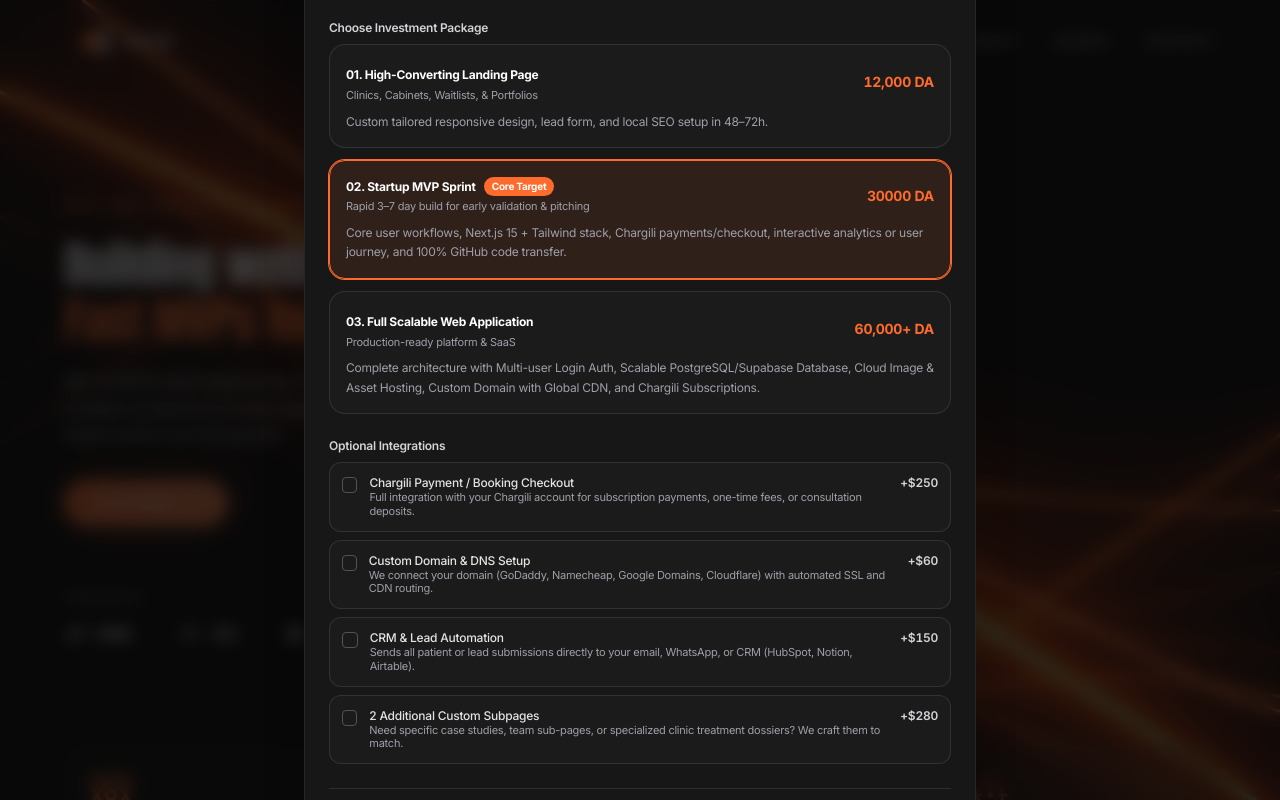
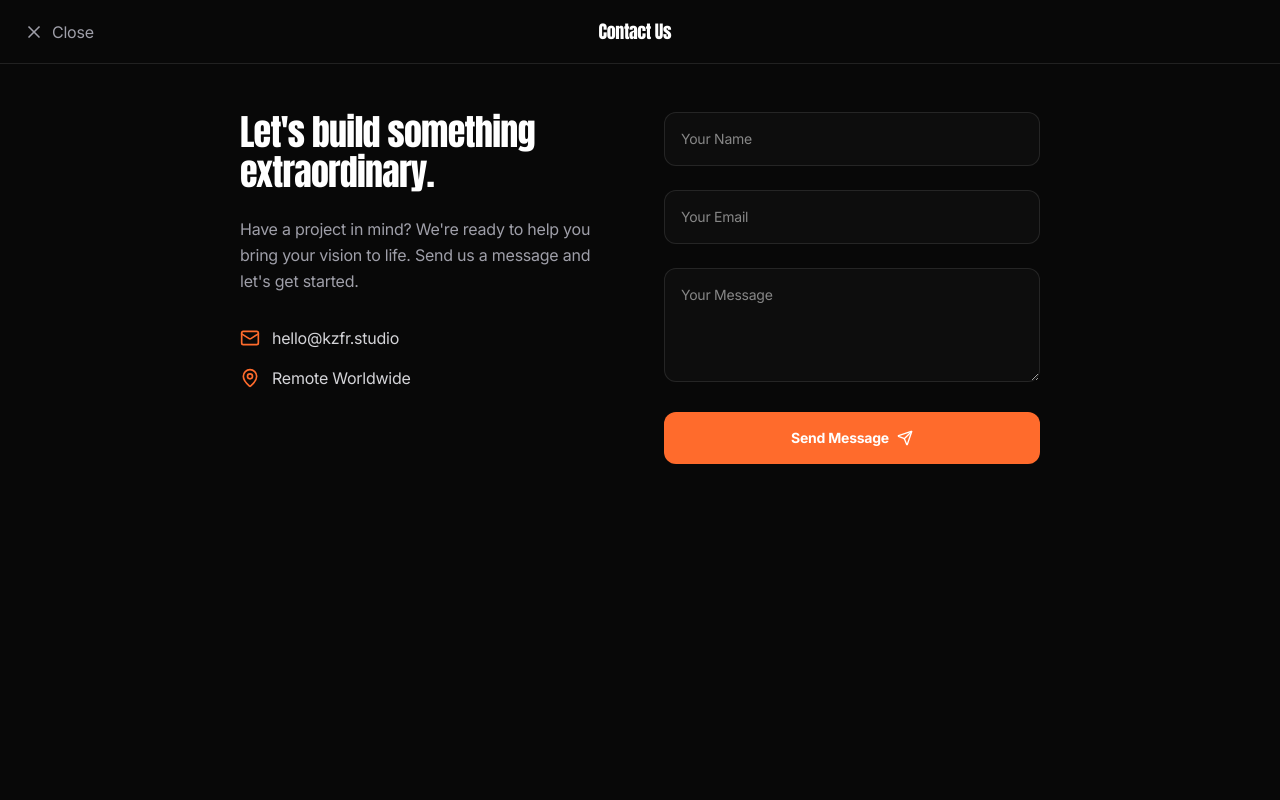
Before and after one commit to ferhatdaoud/atelier, a React (Vite) app: page / in a window 1280 px wide. Both pictures are taken after a click on the button "CONTACT". Shown: the top 800 px of the page. Built offline with nearby package versions, Linux system fonts and the light colour scheme; a web font is replaced by a local one.

Commit message:
contactpage fix

```diff
--- a/src/App.tsx
+++ b/src/App.tsx
@@ -11,6 +11,7 @@ import { CtaBanner } from './components/CtaBanner';
 import { Footer } from './components/Footer';
 import { LiveTemplateModal } from './components/LiveTemplateModal';
 import { OrderTemplateModal } from './components/OrderTemplateModal';
+import { ContactPage } from './components/ContactPage';
 import { TEMPLATES } from './data/templates';
 import { TemplateItem, ClientOrder } from './types';
 
@@ -18,6 +19,7 @@ export default function App() {
   // Modals & configuration
   const [activeDemoTemplate, setActiveDemoTemplate] = useState<TemplateItem | null>(null);
   const [isOrderModalOpen, setIsOrderModalOpen] = useState(false);
+  const [isContactModalOpen, setIsContactModalOpen] = useState(false);
   const [selectedOrderTemplate, setSelectedOrderTemplate] = useState<TemplateItem | null>(null);
   const [selectedPackage, setSelectedPackage] = useState<'landing' | 'mvp' | 'full-app'>('mvp');
   const [isCustomMvpMode, setIsCustomMvpMode] = useState(false);
@@ -25,10 +27,6 @@ export default function App() {
   const [customScopeSummary, setCustomScopeSummary] = useState<string[]>([]);
 
   // Handlers
-  const handleOpenDemo = (template: TemplateItem) => {
-    setActiveDemoTemplate(template);
-  };
-
   const handleOrderTemplate = (template: TemplateItem) => {
     setSelectedOrderTemplate(template);
     if (template.category === 'medical-clinic') {
@@ -54,8 +52,8 @@ export default function App() {
   return (
     <div className="min-h-screen bg-[#080808] text-[#f4f4f5] flex flex-col font-sans selection:bg-[#ff6b2c] selection:text-white">
 
-      {/* 1. Navbar with KZFR Logo & LET'S TALK */}
-      <Navbar onOpenOrderModal={() => handleStartPackageProject('mvp')} />
+      {/* 1. Navbar with KZFR Logo & CONTACT */}
+      <Navbar onOpenOrderModal={() => handleStartPackageProject('mvp')} onOpenContact={() => setIsContactModalOpen(true)} />
 
       {/* Main Content */}
       <main className="flex-1">
@@ -89,7 +87,7 @@ export default function App() {
         {/* 7. Our Impact & Metrics Section with In-Section CTA */}
         <ImpactMetrics onStartProject={() => handleStartPackageProject('mvp')} />
 
-        {/* 8. Pricing Plans (Landing Page $590, MVP $1,850, Full Scalable App $3,600+) */}
+        {/* 8. Pricing Plans (Landing Page 12,000 DA, MVP 30,000 DA, Full Scalable App 60,000+ DA) */}
         <ProcessTimeline onStartProject={handleStartPackageProject} />
 
         {/* 9. Dynamic Questions & Answers (FAQ) */}
@@ -125,6 +123,11 @@ export default function App() {
         onOrderSubmitted={handleOrderSubmitted}
       />
 
+      {/* Contact Page Modal */}
+      {isContactModalOpen && (
+        <ContactPage onClose={() => setIsContactModalOpen(false)} />
+      )}
+
     </div>
   );
 }
--- /dev/null
+++ b/src/components/ContactPage.tsx
@@ -0,0 +1,56 @@
+import React, { useState } from 'react';
+import { Mail, MapPin, Send, X } from 'lucide-react';
+
+interface ContactPageProps {
+  onClose: () => void;
+}
+
+export const ContactPage: React.FC<ContactPageProps> = ({ onClose }) => {
+  const [formData, setFormData] = useState({ name: '', email: '', message: '' });
+
+  const handleSubmit = (e: React.FormEvent) => {
+    e.preventDefault();
+    console.log('Contact form submitted:', formData);
+    alert('Thank you! Your message has been sent.');
+    onClose();
+  };
+
+  return (
+    <div className="fixed inset-0 z-50 bg-[#080808] overflow-y-auto text-white">
+      <header className="flex h-16 items-center justify-between px-6 border-b border-white/10">
+        <button onClick={onClose} className="text-zinc-400 hover:text-white flex items-center gap-2">
+          <X className="w-5 h-5" /> Close
+        </button>
+        <h1 className="font-bold text-lg">Contact Us</h1>
+        <div className="w-20"></div>
+      </header>
+
+      <main className="p-6 md:p-12 max-w-4xl mx-auto grid grid-cols-1 md:grid-cols-2 gap-12">
+        <div>
+          <h2 className="text-4xl font-bold mb-6 font-display">Let's build something extraordinary.</h2>
+          <p className="text-zinc-400 mb-8 leading-relaxed">Have a project in mind? We're ready to help you bring your vision to life. Send us a message and let's get started.</p>
+
+          <div className="space-y-4 text-zinc-300">
+            <div className="flex items-center gap-3">
+              <Mail className="w-5 h-5 text-[#ff6b2c]" />
+              <span>hello@kzfr.studio</span>
+            </div>
+            <div className="flex items-center gap-3">
+              <MapPin className="w-5 h-5 text-[#ff6b2c]" />
+              <span>Remote Worldwide</span>
+            </div>
+          </div>
+        </div>
+
+        <form onSubmit={handleSubmit} className="space-y-6">
+          <input type="text" placeholder="Your Name" required className="w-full bg-[#0d0d0d] border border-white/10 rounded-xl p-4 text-sm focus:border-[#ff6b2c] outline-none" onChange={e => setFormData({...formData, name: e.target.value})} />
+          <input type="email" placeholder="Your Email" required className="w-full bg-[#0d0d0d] border border-white/10 rounded-xl p-4 text-sm focus:border-[#ff6b2c] outline-none" onChange={e => setFormData({...formData, email: e.target.value})} />
+          <textarea placeholder="Your Message" required rows={4} className="w-full bg-[#0d0d0d] border border-white/10 rounded-xl p-4 text-sm focus:border-[#ff6b2c] outline-none" onChange={e => setFormData({...formData, message: e.target.value})} />
+          <button type="submit" className="w-full bg-[#ff6b2c] py-4 rounded-xl font-bold text-sm hover:bg-[#ff824d] transition-all flex items-center justify-center gap-2">
+            Send Message <Send className="w-4 h-4" />
+          </button>
+        </form>
+      </main>
+    </div>
+  );
+};
--- a/src/components/Navbar.tsx
+++ b/src/components/Navbar.tsx
@@ -3,9 +3,10 @@ import { Menu, X } from 'lucide-react';
 
 interface NavbarProps {
   onOpenOrderModal: () => void;
+  onOpenContact: () => void;
 }
 
-export const Navbar: React.FC<NavbarProps> = ({ onOpenOrderModal }) => {
+export const Navbar: React.FC<NavbarProps> = ({ onOpenOrderModal, onOpenContact }) => {
   const [mobileMenuOpen, setMobileMenuOpen] = useState(false);
 
   return (
@@ -39,7 +40,7 @@ export const Navbar: React.FC<NavbarProps> = ({ onOpenOrderModal }) => {
             WORKS
           </a>
           <button
-            onClick={onOpenOrderModal}
+            onClick={onOpenContact}
             className="hover:text-white transition-colors uppercase tracking-[0.14em]"
           >
             CONTACT
@@ -86,7 +87,7 @@ export const Navbar: React.FC<NavbarProps> = ({ onOpenOrderModal }) => {
           <button
             onClick={() => {
               setMobileMenuOpen(false);
-              onOpenOrderModal();
+              onOpenContact();
             }}
             className="block text-left text-zinc-400 hover:text-white uppercase tracking-widest w-full"
           >
--- a/src/index.css
+++ b/src/index.css
@@ -1,4 +1,8 @@
 @import "tailwindcss";
+
+html {
+  scroll-behavior: smooth;
+}
 
 /* Exact Fleety Webflow Template Custom Fonts */
 @font-face {
```
